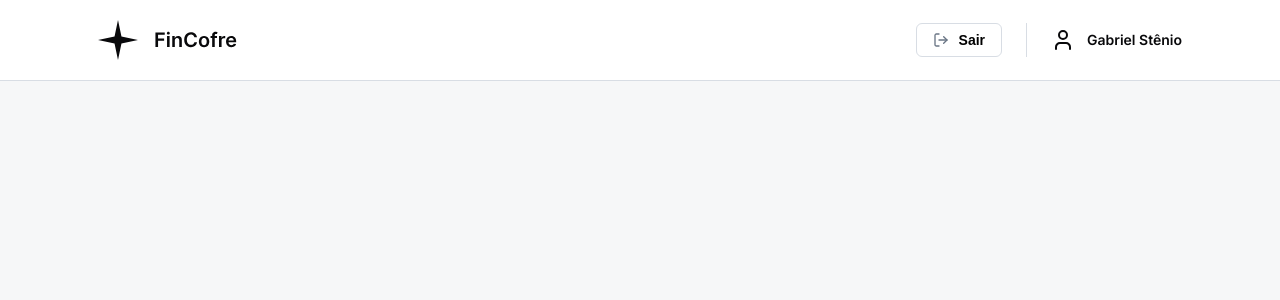
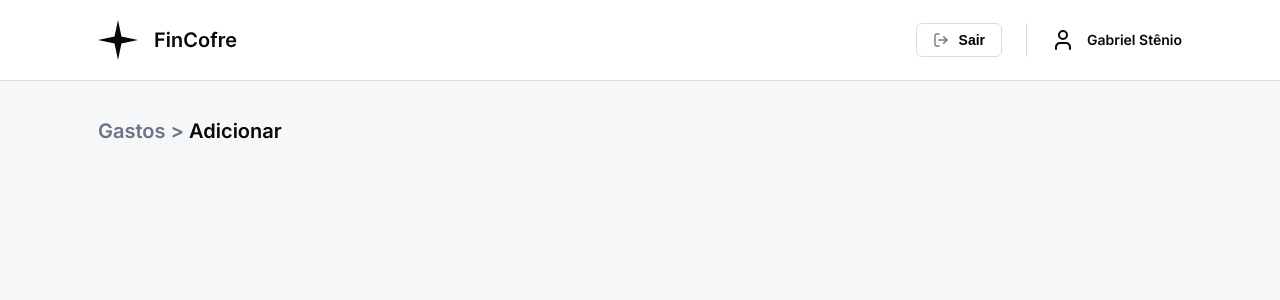
Before and after one commit to bagrielz/frontend-fincofre, an Angular app: page /adicionar-gasto in a window 1280 px wide. Before the commit this address led to /. Shown: the top 300 px of the page. Built offline with nearby package versions, Linux system fonts and the light colour scheme.

Commit message:
ref: updates the logic to the title component and adds in spent form component

```diff
--- a/src/app/app.routes.ts
+++ b/src/app/app.routes.ts
@@ -5,5 +5,5 @@ import { DashboardComponent } from './pages/dashboard/dashboard.component';
 export const routes: Routes = [
   { path: '', redirectTo: '/dashboard', pathMatch: 'full' },
   { path: 'dashboard', component: DashboardComponent },
-  { path: 'cadastrar-gasto', component: SpentFormComponent },
+  { path: 'adicionar-gasto', component: SpentFormComponent },
 ];
--- a/src/app/components/title/title.component.css
+++ b/src/app/components/title/title.component.css
@@ -9,3 +9,11 @@
 .title {
   font-size: 1.25rem;
 }
+
+.title.with-highlight {
+  color: var(--color-gray-300);
+}
+
+.highlight {
+  color: var(--color-dark-300);
+}
--- a/src/app/components/title/title.component.html
+++ b/src/app/components/title/title.component.html
@@ -1,4 +1,12 @@
 <div class="title-container">
-  <h1 class="title">Despesas</h1>
+  <h1
+    class="title"
+    [ngClass]="{ 'with-highlight': value().highlight.trim().length > 0 }"
+  >
+    {{ value().text }}
+    @if (value().highlight.trim().length) {
+    <span class="highlight">{{ value().highlight }}</span>
+    }
+  </h1>
   <ng-content />
 </div>
--- a/src/app/components/title/title.component.ts
+++ b/src/app/components/title/title.component.ts
@@ -1,11 +1,17 @@
-import { Component } from '@angular/core';
+import { CommonModule } from '@angular/common';
+import { Component, input } from '@angular/core';
+
+type Value = {
+  text: string;
+  highlight: string;
+};
 
 @Component({
   selector: 'app-title',
-  imports: [],
+  imports: [CommonModule],
   templateUrl: './title.component.html',
-  styleUrl: './title.component.css'
+  styleUrl: './title.component.css',
 })
 export class TitleComponent {
-
+  value = input.required<Value>();
 }
--- a/src/app/pages/dashboard/dashboard.component.html
+++ b/src/app/pages/dashboard/dashboard.component.html
@@ -1,4 +1,4 @@
-<app-title>
+<app-title [value]="{ text: 'Gastos', highlight: '' }">
   <app-button type="primary">
     <img src="icons/plus-circle.svg" alt="" />
     Adicionar novo gasto
--- a/src/app/pages/spent-form/spent-form.component.html
+++ b/src/app/pages/spent-form/spent-form.component.html
@@ -1 +1 @@
-<p>spent-form works!</p>
+<app-title [value]="{ text: 'Gastos > ', highlight: 'Adicionar' }" />
```
Also changed, not shown: src/app/pages/spent-form/spent-form.component.ts (+4 -5 lines).
